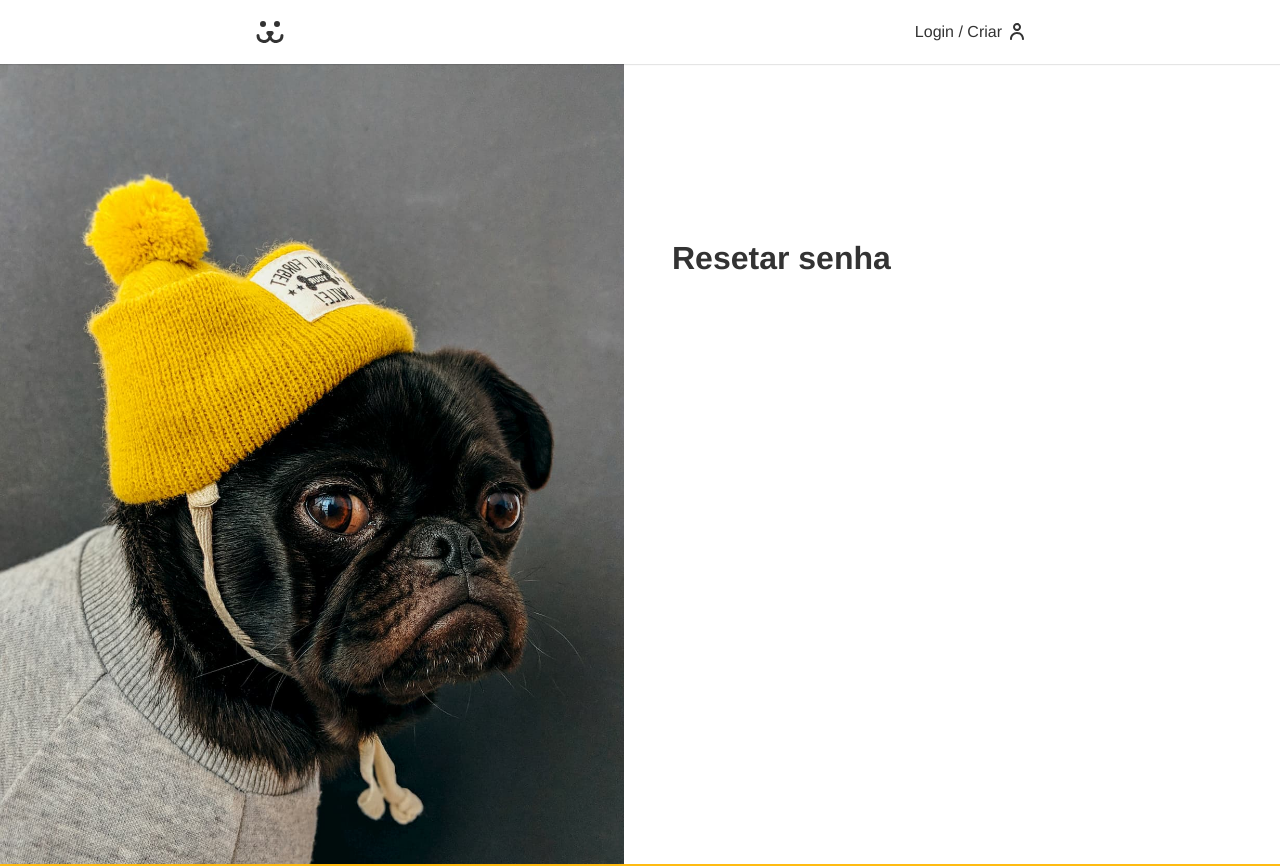
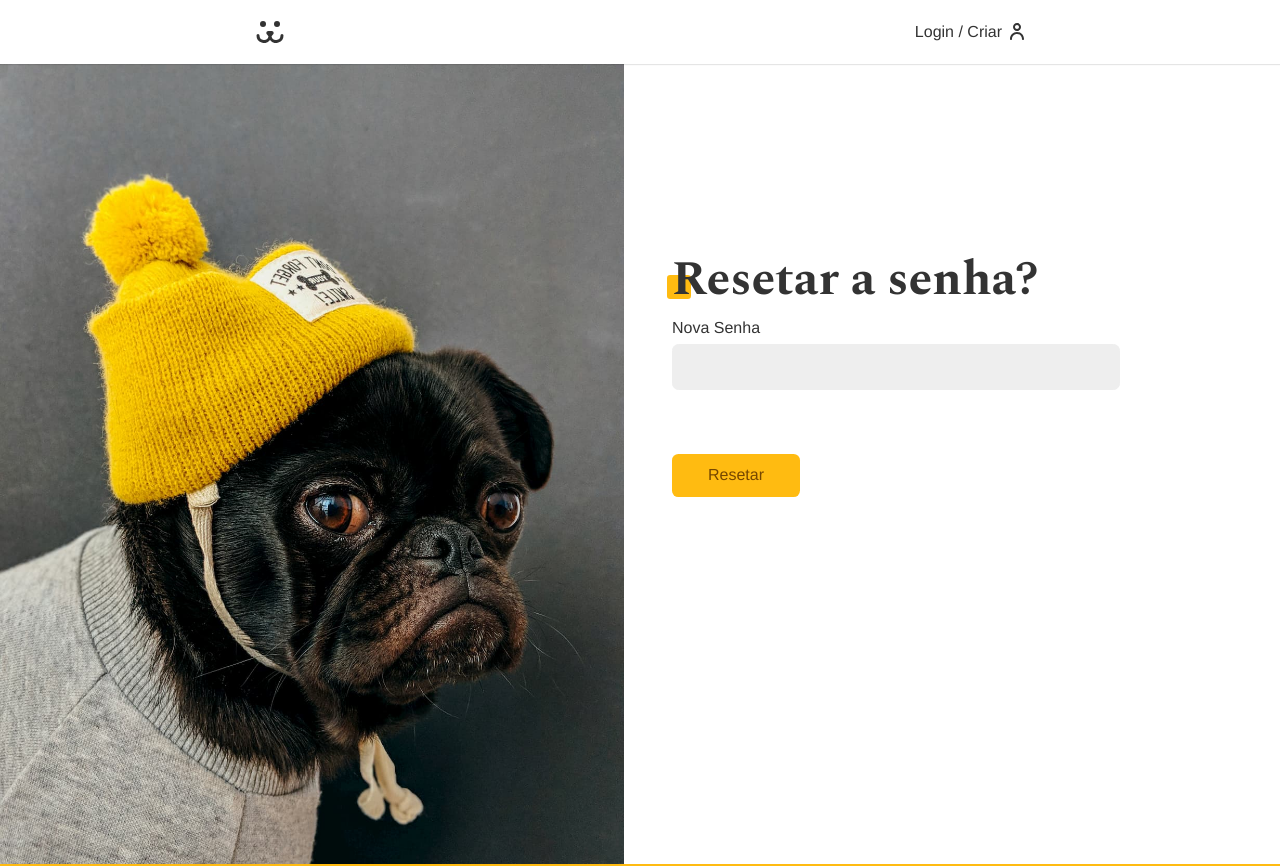
Before and after one commit to marcelodscosta/dogs-next, a Next.js app: page /login/reset in a window 1280 px wide. Shown: the top 866 px of the page. Built offline with nearby package versions, Linux system fonts and the light colour scheme.

Commit message:
reset password

```diff
--- /dev/null
+++ b/src/actions/userResetPassword.ts
@@ -0,0 +1,41 @@
+'use server'
+
+import { PASSWORD_RESET } from "@/functions/api";
+import apiError from "@/functions/apiError";
+import { redirect } from "next/navigation";
+
+export default async function userResetPasswordAction(state: {}, formData: FormData){
+  const login = formData.get("login") as String | null;
+  const key = formData.get("keyToken") as String | null;
+  const password = formData.get("password") as String | null;
+
+  console.log(`Login: ${login} | key: ${key} | password: ${password}`);
+
+
+  try {
+
+    if(!login || !key || !password) throw new Error("Preencha os dados");
+
+    const { url } = PASSWORD_RESET();
+
+    const response = await fetch(url, {
+      method: 'POST',
+      headers: {
+        'Content-Type': 'application/json',
+      },
+      body: JSON.stringify({
+        login,
+        key,
+        password,
+      }),
+    });
+
+    console.log(response);
+
+
+    if(!response.ok) throw new Error("Não autorizado.");
+  } catch (error) {
+    return apiError(error)
+  }
+  redirect("/login");
+};
--- a/src/app/login/reset/page.tsx
+++ b/src/app/login/reset/page.tsx
@@ -1,5 +1,24 @@
-export default function ResetLogin() {
+import LoginResetForm from "@/components/LoginResetForm";
+import { Metadata } from "next";
+
+export const metadata: Metadata = {
+  title: 'Resetar a senha | Dogs',
+  description: 'Recupere a sua senha',
+};
+
+type SearchParamsProps = {
+  searchParams: {
+    key: string,
+    login: string
+  }
+};
+
+export default function ResetLogin({ searchParams: { key, login } }: SearchParamsProps) {
+
   return (
-    <h1>Resetar senha</h1>
+    <div className='animeLeft'>
+      <h2 className="title">Resetar a senha?</h2>
+      <LoginResetForm keyToken={key} login={login} />
+    </div>
   );
 };
--- /dev/null
+++ b/src/components/LoginResetForm/index.tsx
@@ -0,0 +1,43 @@
+'use client'
+
+import userResetPasswordAction from "@/actions/userResetPassword";
+import { useFormState, useFormStatus } from "react-dom";
+import Button from "../Button";
+import ErrorMesseger from "../Helper/ErrorMesseger";
+import { Input } from "../Input";
+import styles from "./login-form.module.css";
+
+type LoginResetProps = {
+  keyToken: string,
+  login: string,
+};
+
+
+export default function LoginResetForm({ login, keyToken }: LoginResetProps) {
+
+  const { pending } = useFormStatus();
+
+  const ButtonForm = () => (
+    <>
+      {pending
+        ? <Button disabled={pending}>Resetando...</Button>
+        : <Button>Resetar</Button>}
+    </>
+  );
+
+  const [state, action] = useFormState(userResetPasswordAction, {
+    ok: false,
+    error: '',
+    data: null,
+  });
+
+  return (
+    <form className={styles.form} action={action}>
+      <Input label="Nova Senha" name="password" type="password" />
+      <Input type="hidden" name="keyToken" value={keyToken} />
+      <Input type="hidden" name="login" value={login} />
+      <ErrorMesseger error={state.error} />
+      <ButtonForm />
+    </form>
+  )
+};
--- /dev/null
+++ b/src/components/LoginResetForm/login-form.module.css
@@ -0,0 +1,43 @@
+.form {
+  margin-bottom: 2rem;
+}
+
+.perdeu {
+  display: inline-block;
+  color: #666;
+  padding: 0.5rem 0;
+  line-height: 1;
+}
+
+.perdeu::after {
+  content: '';
+  height: 2px;
+  width: 100%;
+  background: currentColor;
+  display: block;
+}
+
+.cadastro {
+  margin-top: 4rem;
+  margin-bottom: 4rem;
+}
+
+.cadastro p {
+  margin-top: 2rem;
+  margin-bottom: 2rem;
+}
+
+.subtitle {
+  font-family: var(--type-second);
+  line-height: 1;
+  font-size: 2rem;
+}
+
+.subtitle::after {
+  content: '';
+  display: block;
+  background: #ddd;
+  height: 0.5rem;
+  width: 3rem;
+  border-radius: 0.2rem;
+}
--- a/src/functions/api.ts
+++ b/src/functions/api.ts
@@ -17,3 +17,9 @@ export function PASSWORD_LOST(){
     url: API_URL + "/api/password/lost",
   }
 };
+
+export function PASSWORD_RESET() {
+  return {
+    url: API_URL + '/api/password/reset',
+  };
+}
```
